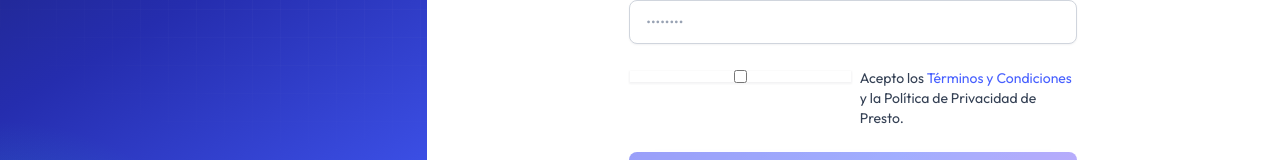
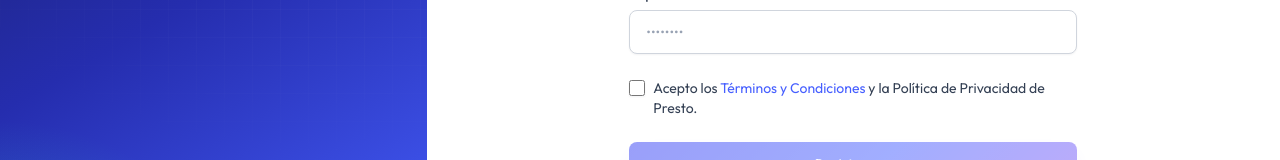
Before and after one commit to jrweiss93/PRESTO-MVP, a React (Vite) app in the folder frontend/: page /registro in a window 1280 px wide. Shown: the part 495-655 px from the top of the page. Built offline with nearby package versions, Linux system fonts and the light colour scheme; no server answers.

Commit message:
fix(front): checkboxes compactos y legibles en formularios

```diff
--- a/frontend/src/features/auth/pages/Profile.tsx
+++ b/frontend/src/features/auth/pages/Profile.tsx
@@ -715,6 +715,7 @@ export default function Profile() {
                 type="checkbox"
                 checked={simulateMismatch}
                 onChange={(e) => setSimulateMismatch(e.target.checked)}
+                className="size-4 shrink-0 accent-brand-500 p-0"
               />
               Simular que el rostro no coincide (para ver el rechazo)
             </span>
--- a/frontend/src/features/auth/pages/Register.tsx
+++ b/frontend/src/features/auth/pages/Register.tsx
@@ -184,7 +184,7 @@ export default function Register() {
                 type="checkbox"
                 checked={acceptedTerms}
                 onChange={(e) => setAcceptedTerms(e.target.checked)}
-                className="mt-0.5"
+                className="mt-0.5 size-4 shrink-0 accent-brand-500 p-0"
               />
               <span>
                 Acepto los{" "}
--- a/frontend/src/features/marketplace/pages/Marketplace.tsx
+++ b/frontend/src/features/marketplace/pages/Marketplace.tsx
@@ -265,6 +265,7 @@ export default function Marketplace() {
                           checked={selected.includes(o.id)}
                           onChange={() => toggleSelect(o.id)}
                           aria-label="Seleccionar oferta para comparar"
+                          className="size-4 accent-brand-500 p-0"
                         />
                       </td>
                       <td>{formatMoney(o.amount, o.currency)}</td>
```
